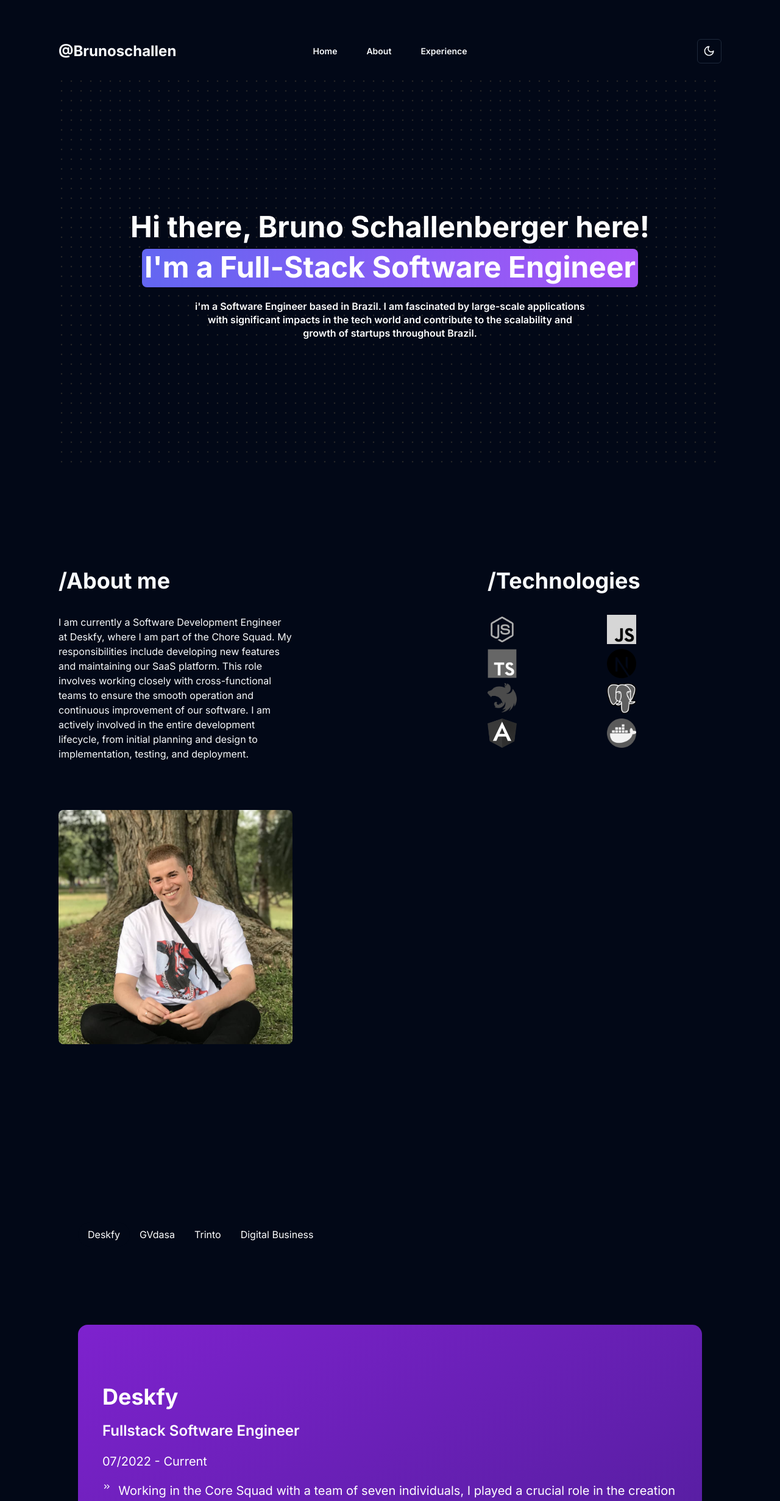
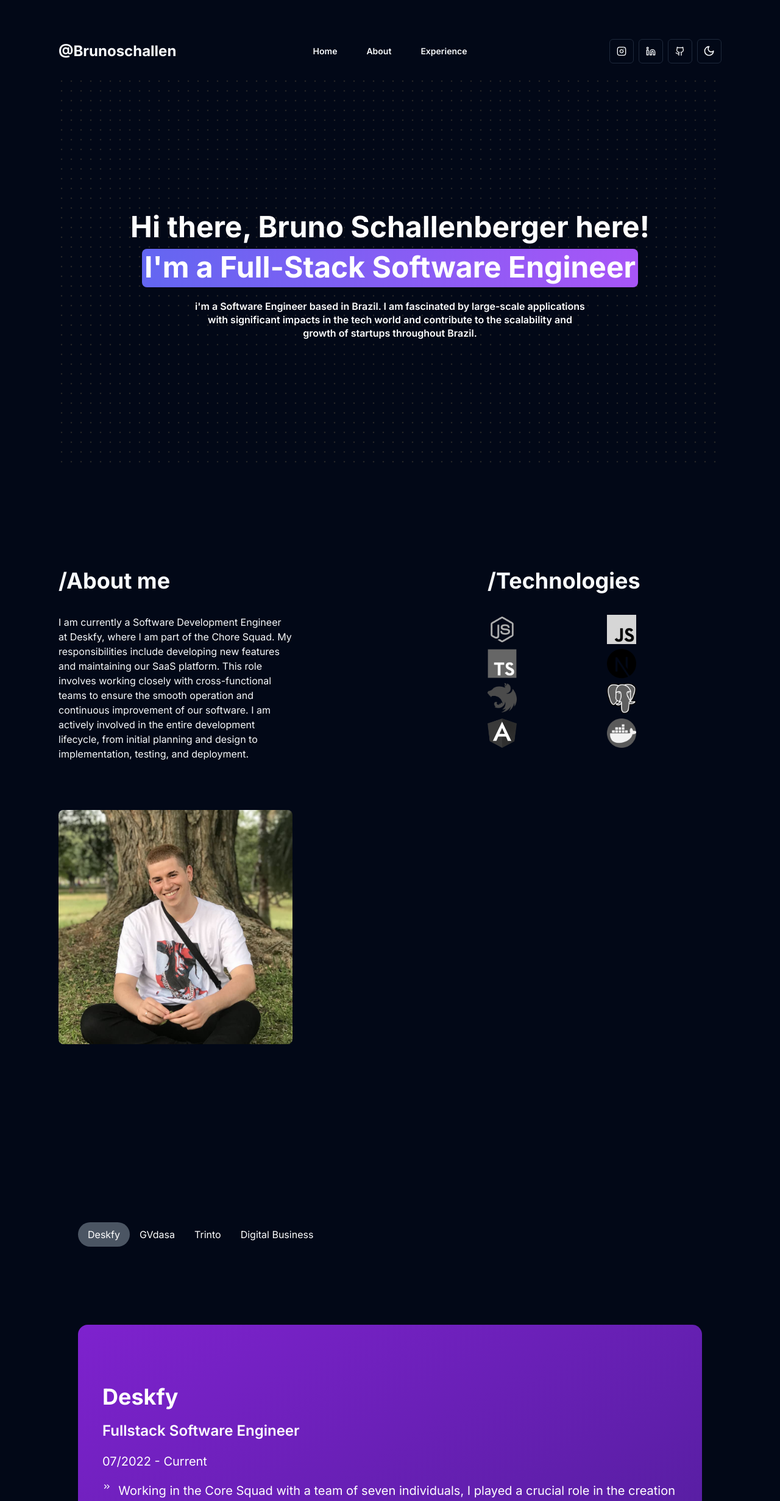
Before and after one commit to Schallenberger/personal-website-ui, a Next.js app: page / in a window 1280 px wide. Shown: the top 2461 px of the page at 61% size. Built offline with nearby package versions, Linux system fonts and the light colour scheme.

Commit message:
acho que ta pront

```diff
--- a/components/Header.tsx
+++ b/components/Header.tsx
@@ -2,6 +2,9 @@ import React, { useState } from 'react'
 import { Dialog, PopoverGroup } from '@headlessui/react'
 import { ModeToggle } from './ThemeToggle'
 import { Bars3Icon, XMarkIcon } from '@heroicons/react/16/solid'
+import { Button } from "./ui/button"
+import { Github, Instagram, Linkedin } from 'lucide-react'
+import Link from 'next/link'
 
 const Header = () => {
   const [mobileMenuOpen, setMobileMenuOpen] = useState(false)
@@ -34,7 +37,22 @@ const Header = () => {
             Experience
           </a>
         </PopoverGroup>
-        <div className="hidden lg:flex lg:flex-1 lg:justify-end">
+        <div className="hidden gap-2 lg:flex lg:flex-1 lg:justify-end">
+          <Button variant="outline" size="icon" asChild>
+            <Link href="https://www.instagram.com/brunoschallen/" target="_blank" rel="noopener noreferrer">
+              <Instagram className="h-4 w-4" />
+            </Link>
+          </Button>
+          <Button variant="outline" size="icon">
+            <Link href="https://www.linkedin.com/in/brunoschallenberger/" target="_blank" rel="noopener noreferrer">
+              <Linkedin className="h-4 w-4" />
+            </Link>
+          </Button>
+          <Button variant="outline" size="icon">
+            <Link href="https://github.com/schallenberger" target="_blank" rel="noopener noreferrer">
+              <Github className="h-4 w-4" />
+            </Link>
+          </Button>
           <ModeToggle />
         </div>
       </nav>
@@ -70,7 +88,22 @@ const Header = () => {
                   About
                 </a>
               </div>
-              <div className="py-6">
+              <div className="py-6 flex flex-col gap-2">
+                <Button variant="outline" size="icon" asChild>
+                  <Link href="https://www.instagram.com/brunoschallen/" target="_blank" rel="noopener noreferrer">
+                    <Instagram className="h-4 w-4" />
+                  </Link>
+                </Button>
+                <Button variant="outline" size="icon">
+                  <Link href="https://www.linkedin.com/in/brunoschallenberger/" target="_blank" rel="noopener noreferrer">
+                    <Linkedin className="h-4 w-4" />
+                  </Link>
+                </Button>
+                <Button variant="outline" size="icon">
+                  <Link href="https://github.com/schallenberger" target="_blank" rel="noopener noreferrer">
+                    <Github className="h-4 w-4" />
+                  </Link>
+                </Button>
                 <ModeToggle />
               </div>
             </div>
--- a/components/ui/tabs.tsx
+++ b/components/ui/tabs.tsx
@@ -62,7 +62,7 @@ export const Tabs = ({
                 layoutId="clickedbutton"
                 transition={{ type: "spring", bounce: 0.3, duration: 0.6 }}
                 className={cn(
-                  "absolute inset-0 bg-background rounded-full ",
+                  "absolute inset-0 bg-gray-200 dark:bg-gray-600 rounded-full ",
                   activeTabClassName
                 )}
               />
```
